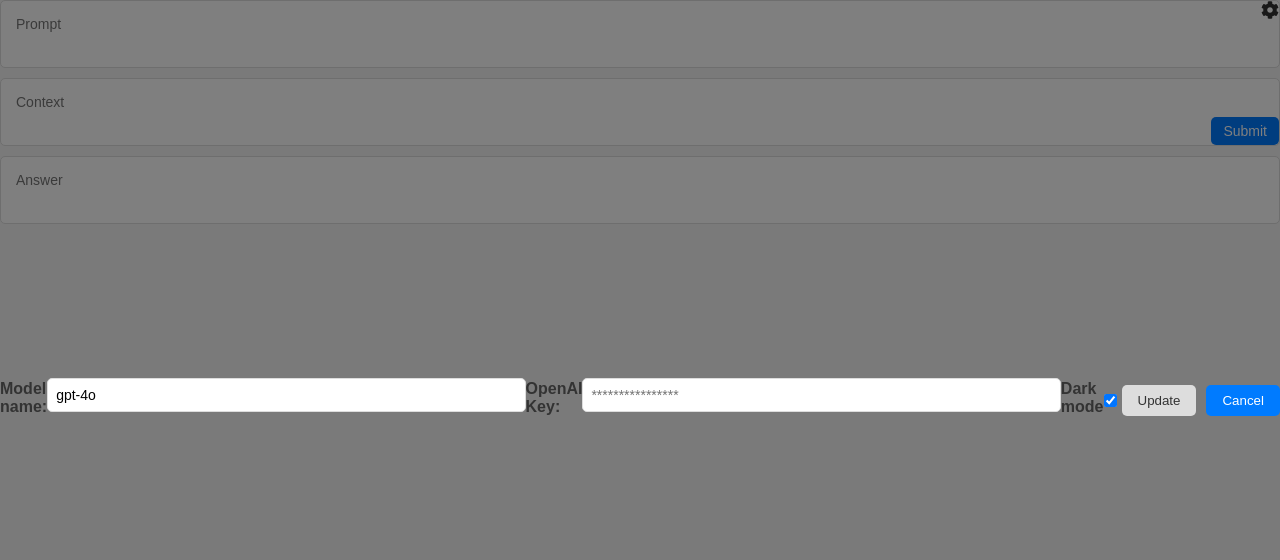
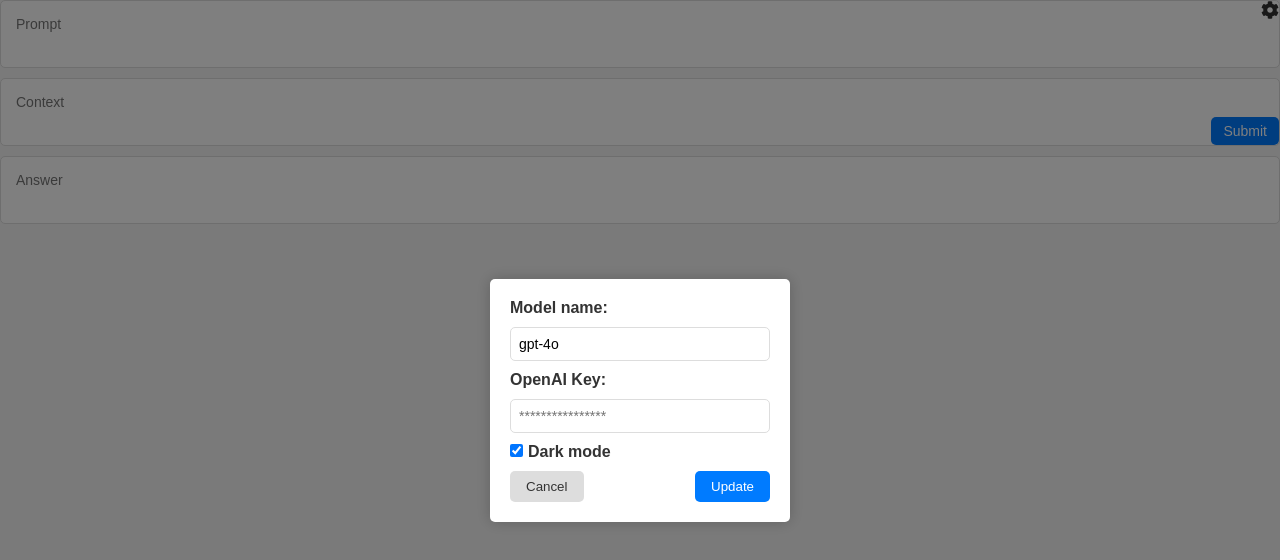
Before and after one commit to oleksii-pi/pipad, a React (Create React App) app: page / in a window 1280 px wide. Shown: the top 560 px of the page. Built offline with nearby package versions, Linux system fonts and the light colour scheme.

Commit message:
Fixed settings dialog

```diff
--- a/src/components/SettingsDialog.tsx
+++ b/src/components/SettingsDialog.tsx
@@ -15,14 +15,36 @@ export const SettingsDialog: React.FC<{ onUpdate: () => void }> = ({ onUpdate })
 
   return (
     <div className="modal">
-      <label>Model name:</label>
-      <input type="text" value={modelName} onChange={(e) => setModelName(e.target.value)} />
-      <label>OpenAI Key:</label>
-      <input type="password" placeholder="****************" value={apiKey} onChange={(e) => setApiKey(e.target.value)} />
-      <label>Dark mode</label>
-      <input type="checkbox" checked={darkMode} onChange={(e) => setDarkMode(e.target.checked)} />
-      <button onClick={handleUpdate}>Update</button>
-      <button onClick={onUpdate}>Cancel</button>
+      <div className="modal-content">
+        <label>Model name:</label>
+        <input
+          type="text"
+          value={modelName}
+          onChange={(e) => setModelName(e.target.value)}
+        />
+
+        <label>OpenAI Key:</label>
+        <input
+          type="password"
+          placeholder="****************"
+          value={apiKey}
+          onChange={(e) => setApiKey(e.target.value)}
+        />
+
+        <label>
+          <input
+            type="checkbox"
+            checked={darkMode}
+            onChange={(e) => setDarkMode(e.target.checked)}
+          />
+          Dark mode
+        </label>
+
+        <div className="button-row">
+          <button onClick={onUpdate}>Cancel</button>
+          <button onClick={handleUpdate}>Update</button>
+        </div>
+      </div>
     </div>
   );
 };
--- a/src/styles/globalStyles.css
+++ b/src/styles/globalStyles.css
@@ -1,5 +1,3 @@
-/* src/styles/globalStyles.css */
-
 /* Reset default margin and padding */
 * {
   margin: 0;
@@ -17,6 +15,7 @@ body {
 .app {
   display: flex;
   height: 100vh;
+  width: 100vw;
 }
 
 /* Left and Right Panels */
@@ -24,10 +23,11 @@ body {
 .right-panel {
   background-color: #e0e0e0;
   height: 100%;
+  width: 25%;
 }
 
-/* Center Panel */
 .center-panel {
+  width: 50%;
   display: flex;
   flex-direction: column;
   padding: 10px;
@@ -169,11 +169,13 @@ button {
   border-radius: 5px;
   width: 300px;
   box-shadow: 0px 0px 15px rgba(0, 0, 0, 0.2);
+  display: flex;
+  flex-direction: column;
+  gap: 10px;
 }
 
+/* Settings Dialog Items */
 .modal label {
-  display: block;
-  margin-bottom: 5px;
   font-weight: bold;
 }
 
@@ -181,7 +183,6 @@ button {
 .modal input[type="password"] {
   width: 100%;
   padding: 8px;
-  margin-bottom: 10px;
   border: 1px solid #ddd;
   border-radius: 5px;
   font-size: 14px;
@@ -189,6 +190,12 @@ button {
 
 .modal input[type="checkbox"] {
   margin-right: 5px;
+}
+
+/* Button Alignment in Modal */
+.modal .button-row {
+  display: flex;
+  justify-content: space-between;
 }
 
 .modal button {
@@ -201,7 +208,6 @@ button {
 .modal button:first-of-type {
   background-color: #ddd;
   color: #333;
-  margin-right: 10px;
 }
 
 .modal button:last-of-type {
```
